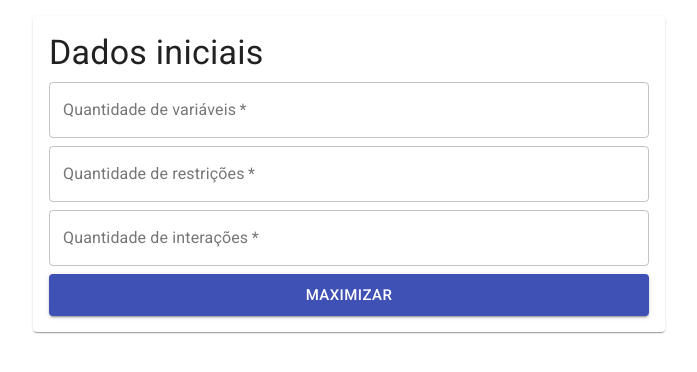
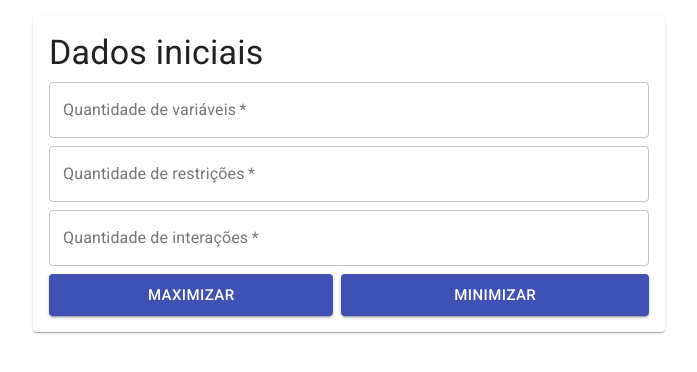
Before and after one commit to leotecco/simplex, a React (Create React App) app: page / in a window 1280 px wide. Shown: the top 372 px of the page, without its empty margins (291-988 px from the left). Built offline with nearby package versions, Linux system fonts and the light colour scheme.

Commit message:
Adiciona minimizar

```diff
--- a/src/App.js
+++ b/src/App.js
@@ -39,6 +39,12 @@ const TableInteractions = ({ matriz, index }) => {
 };
 
 const FormVariablesAndRestrictions = ({ onSubmit = () => {} }) => {
+  const [objective, setObjective] = React.useState();
+
+  const handleClick = (objective) => {
+    setObjective(objective);
+  };
+
   const handleSubmit = (event) => {
     event.preventDefault();
     event.persist();
@@ -48,7 +54,7 @@ const FormVariablesAndRestrictions = ({ onSubmit = () => {} }) => {
     const restrictions = data.get("restrictions");
     const interactions = data.get("interactions");
 
-    onSubmit({ variables, restrictions, interactions });
+    onSubmit({ variables, restrictions, interactions, objective });
   };
 
   return (
@@ -90,15 +96,31 @@ const FormVariablesAndRestrictions = ({ onSubmit = () => {} }) => {
         />
       </Box>
 
+      <Box display="flex">
+        <Box width="100%" mr={1}>
           <Button
             type="submit"
             variant="contained"
             color="primary"
             size="large"
+            onClick={() => handleClick("max")}
             fullWidth
           >
             Maximizar
           </Button>
+        </Box>
+
+        <Button
+          type="submit"
+          variant="contained"
+          color="primary"
+          size="large"
+          onClick={() => handleClick("min")}
+          fullWidth
+        >
+          Minimizar
+        </Button>
+      </Box>
     </form>
   );
 };
@@ -106,6 +128,7 @@ const FormVariablesAndRestrictions = ({ onSubmit = () => {} }) => {
 const FormFuncVariablesAndRestrictions = ({
   variables,
   restrictions,
+  objective,
   onSubmit,
 }) => {
   const handleSubmit = (event) => {
@@ -113,12 +136,13 @@ const FormFuncVariablesAndRestrictions = ({
     event.persist();
 
     const data = new FormData(event.target);
+    const multiplier = objective === "max" ? -1 : 1;
 
     const objectiveFunction = Array(variables + restrictions + 1)
       .fill()
       .map((value, index) => {
         if (index < variables) {
-          return parseFloat(data.get(`f[${index}]`)) * -1;
+          return parseFloat(data.get(`f[${index}]`)) * multiplier;
         }
 
         return 0;
@@ -234,11 +258,13 @@ function App() {
   const [variables, setVariables] = React.useState(null);
   const [restrictions, setRestrictions] = React.useState(null);
   const [interactions, setInteractions] = React.useState(null);
+  const [objective, setObjective] = React.useState(null);
 
   const handleSubmitVariablesAndRestrictions = ({
     variables,
     restrictions,
     interactions,
+    objective,
   }) => {
     const lineSize = parseInt(restrictions) + 1;
     const columnSize = parseInt(variables) + parseInt(restrictions) + 1;
@@ -246,6 +272,7 @@ function App() {
     setVariables(parseInt(variables));
     setRestrictions(parseInt(restrictions));
     setInteractions(parseInt(interactions));
+    setObjective(objective);
     setLineSize(lineSize);
     setColumnSize(columnSize);
   };
@@ -282,16 +309,17 @@ function App() {
   return (
     <Box display="flex" alignItems="center" justifyContent="center" p={2}>
       <Box width="100%" maxWidth={600} p={2} component={Paper}>
-        {!variables && !restrictions && (
+        {!variables && !restrictions && !objective && (
           <FormVariablesAndRestrictions
             onSubmit={handleSubmitVariablesAndRestrictions}
           />
         )}
 
-        {variables && restrictions && !matriz && (
+        {variables && restrictions && objective && !matriz && (
           <FormFuncVariablesAndRestrictions
             variables={variables}
             restrictions={restrictions}
+            objective={objective}
             onSubmit={handleSubmitFuncVariablesAndRestrictions}
           />
         )}
```
Lines whose indentation alone changed are shown as unchanged.
